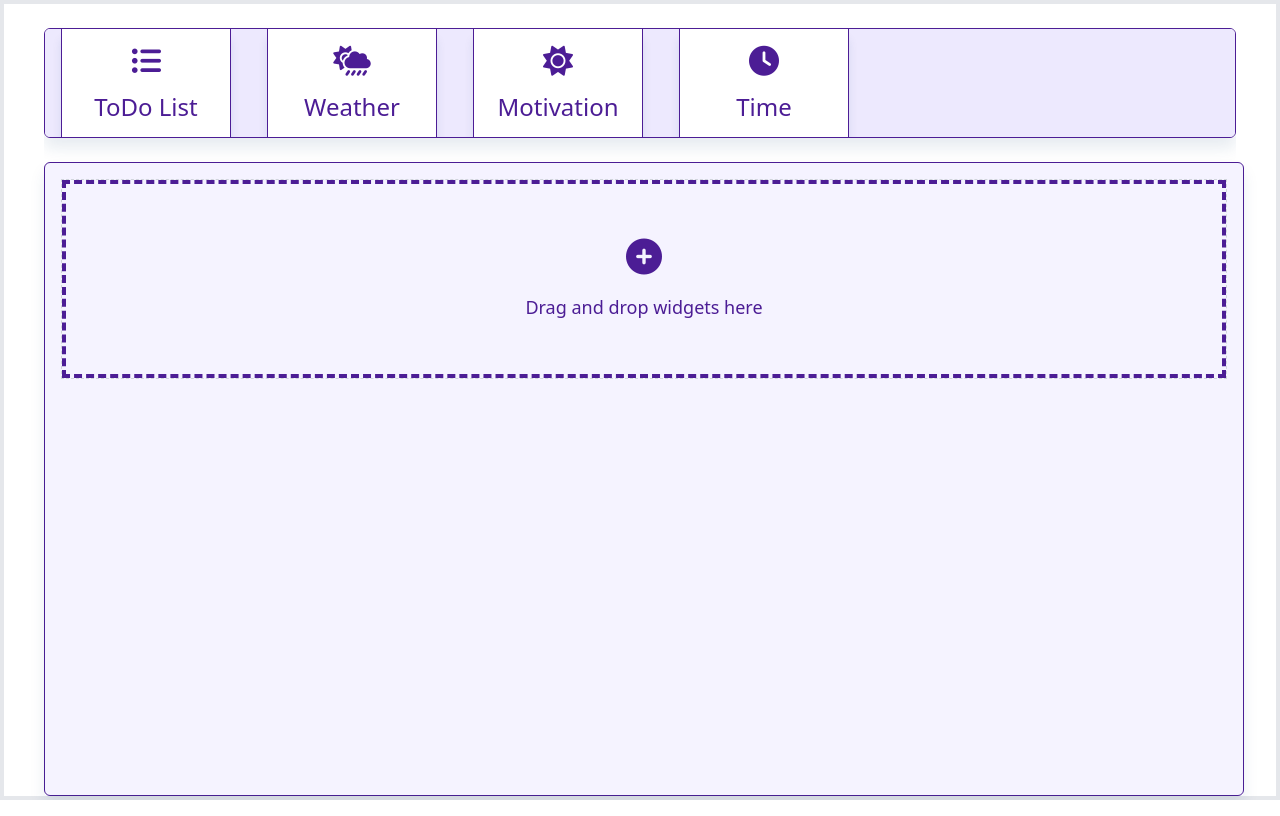
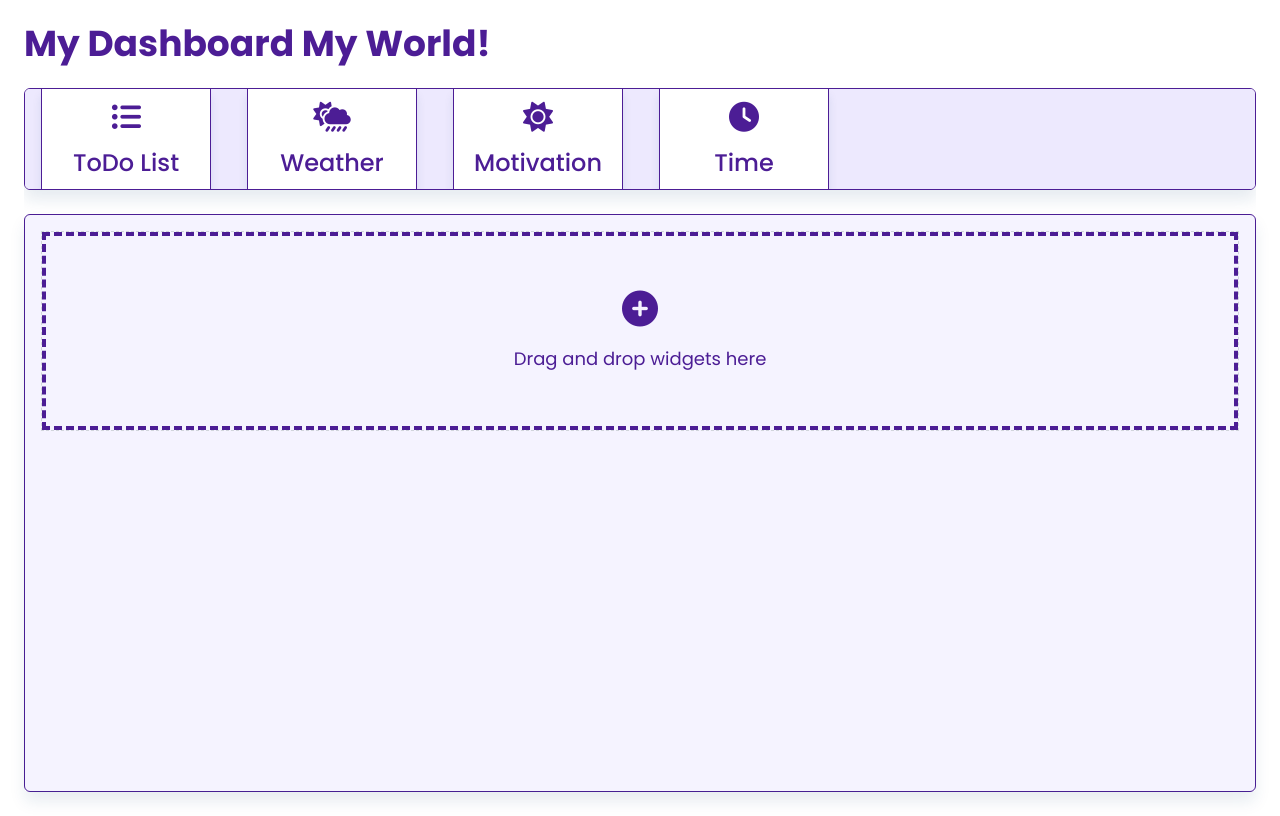
Before and after one commit to busefilizler/widgetDashboardForVue, a Vue app: page / in a window 1280 px wide. Built offline with nearby package versions, Linux system fonts and the light colour scheme.

Commit message:
Refactor styles and add font family to the dashboard layout and app components

```diff
--- a/index.html
+++ b/index.html
@@ -5,6 +5,9 @@
     <meta name="viewport" content="width=device-width, initial-scale=1.0">
     <title>Dashboard!</title>
     <script src="https://kit.fontawesome.com/566859c502.js" crossorigin="anonymous"></script>
+    <link rel="preconnect" href="https://fonts.googleapis.com">
+<link rel="preconnect" href="https://fonts.gstatic.com" crossorigin>
+<link href="https://fonts.googleapis.com/css2?family=Poppins:ital,wght@0,100;0,200;0,300;0,400;0,500;0,600;0,700;0,800;0,900;1,100;1,200;1,300;1,400;1,500;1,600;1,700;1,800;1,900&display=swap" rel="stylesheet">
   </head>
   <body>
     <div id="app"></div>
--- a/src/App.vue
+++ b/src/App.vue
@@ -1,9 +1,15 @@
 <script setup lang="ts">
-import DashboardPage from './pages/DashboardPage.vue'
+import DashboardPage from "./pages/DashboardPage.vue";
 </script>
 
 <template>
-  <div class="w-screen h-screen">
+  <div class="w-screen h-screen p-6">
+    <div class="text-4xl text-violet-900 font-bold">My Dashboard My World!</div>
     <DashboardPage />
   </div>
 </template>
+<style>
+* {
+  font-family: "Poppins", sans-serif;
+}
+</style>
--- a/src/layouts/DashboardLayout.vue
+++ b/src/layouts/DashboardLayout.vue
@@ -1,12 +1,12 @@
 <script setup lang="ts"></script>
 
 <template>
-  <div class="w-full min-w-[1200px] h-full flex flex-col px-10 border-4">
+  <div class="w-full min-w-[1200px] h-full flex flex-col">
     <div class="widgetArea w-full h-1/5">
       <slot name="widgetSide"></slot>
     </div>
 
-    <div class="dashboardArea !w-full min-w-[1200px] h-4/5 bg-violet-50 rounded-md border-violet-900 border">
+    <div class="dashboardArea !w-full min-w-[1200px] h-4/5 bg-violet-50 rounded-md border-violet-900 border mb-6">
       <div
         style="box-shadow: 0px 10px 15px #1741711a"
         class="w-full h-full"
```
